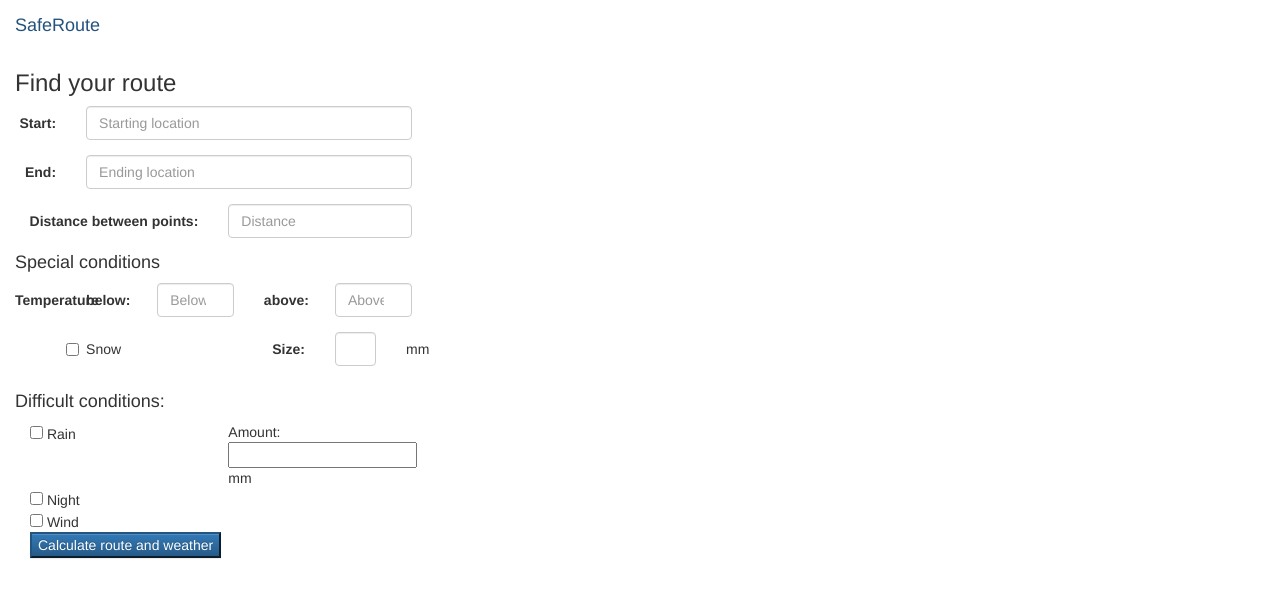
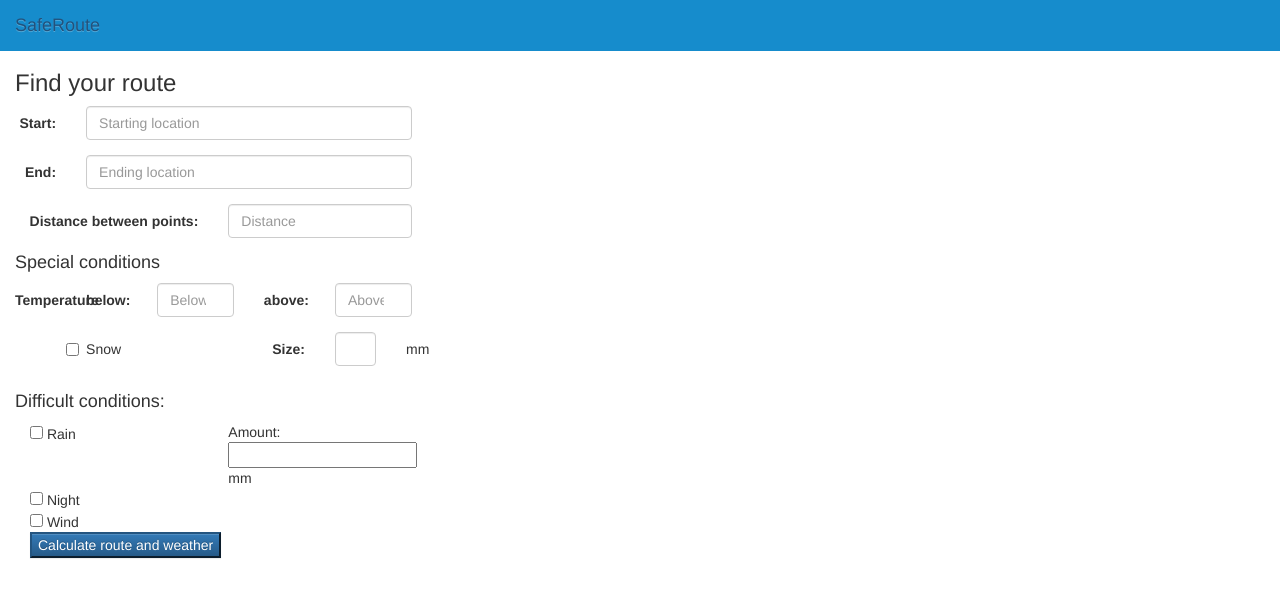
Before and after one commit to rlyzwa/aurora, a website: page index.html in a window 1280 px wide. Drawn offline with nearby package versions, Linux system fonts and the light colour scheme; some packages are replaced by stand-ins of ours.

Commit message:
testing git

```diff
--- a/index.html
+++ b/index.html
@@ -224,7 +224,7 @@
 </script>
 </head>
 <body>
-<div class="navbar navbar-cus tom navbar-fixed-top">
+<div class="navbar navbar-custom navbar-fixed-top">
   <div class="navbar-header"><a class="navbar-brand" href="#">SafeRoute</a>
     <span class="icon-bar"></span>
     <span class="icon-bar"></span>
```
